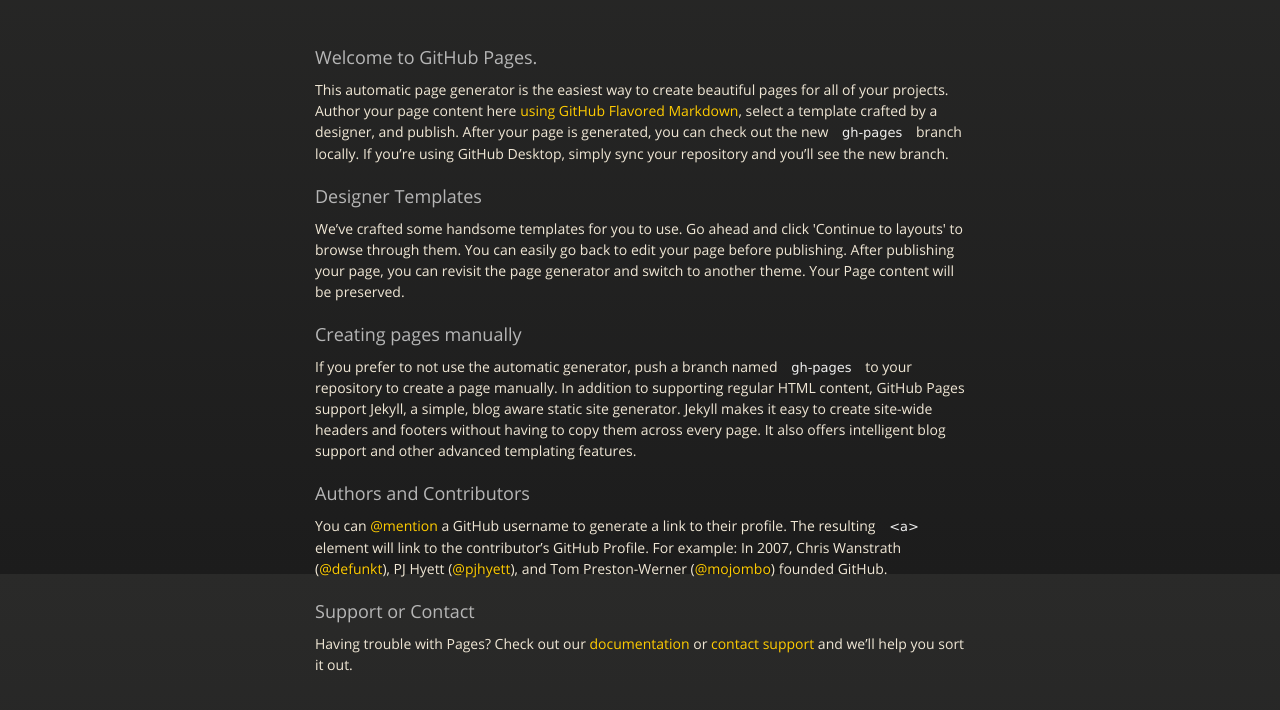
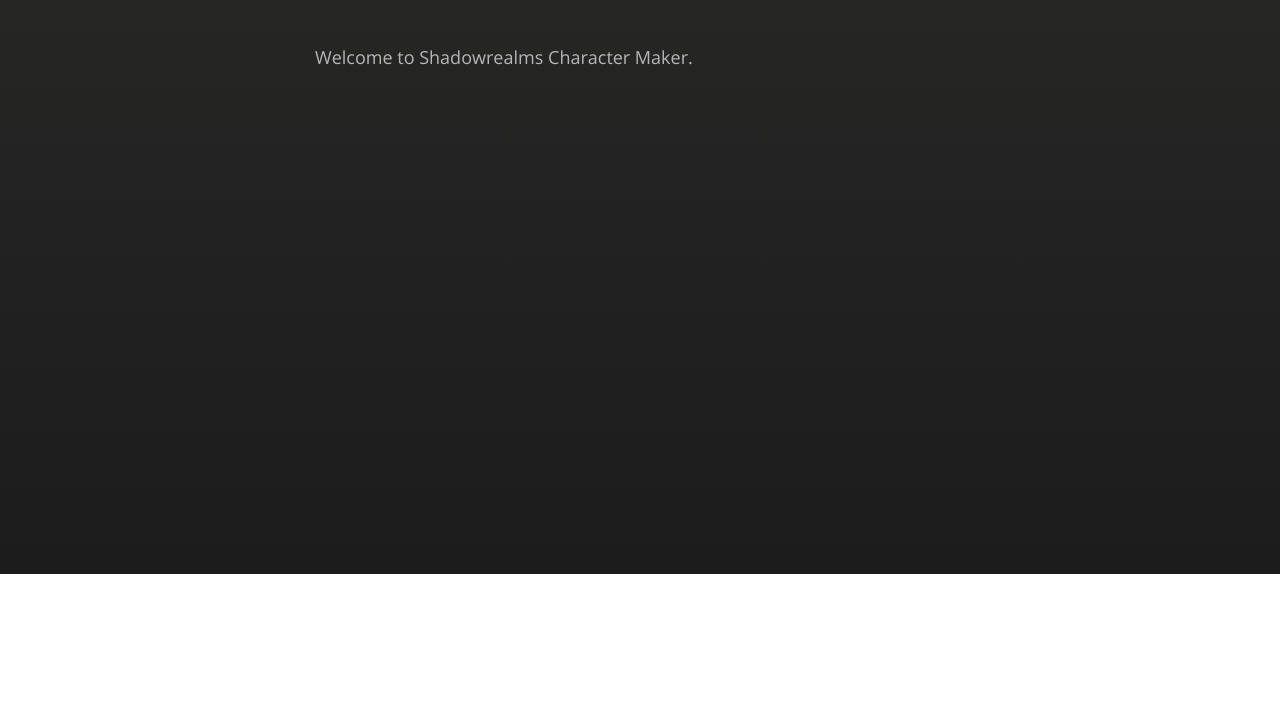
Before and after one commit to averyirin/shadowrealm, a plain HTML site: page index.html in a window 1280 px wide. Shown: the part 226-936 px from the top of the page. After the commit the page ends 800 px from the top, so only its background shows below. Drawn offline with nearby package versions, Linux system fonts and the light colour scheme.

Commit message:
Removed default, added title

```diff
--- a/index.html
+++ b/index.html
@@ -39,29 +39,8 @@
         </div>
 
         <h3>
-<a id="welcome-to-github-pages" class="anchor" href="#welcome-to-github-pages" aria-hidden="true"><span aria-hidden="true" class="octicon octicon-link"></span></a>Welcome to GitHub Pages.</h3>
+<a id="welcome-to-github-pages" class="anchor" href="#welcome-to-github-pages" aria-hidden="true"><span aria-hidden="true" class="octicon octicon-link"></span></a>Welcome to Shadowrealms Character Maker.</h3>
 
-<p>This automatic page generator is the easiest way to create beautiful pages for all of your projects. Author your page content here <a href="https://guides.github.com/features/mastering-markdown/">using GitHub Flavored Markdown</a>, select a template crafted by a designer, and publish. After your page is generated, you can check out the new <code>gh-pages</code> branch locally. If you’re using GitHub Desktop, simply sync your repository and you’ll see the new branch.</p>
-
-<h3>
-<a id="designer-templates" class="anchor" href="#designer-templates" aria-hidden="true"><span aria-hidden="true" class="octicon octicon-link"></span></a>Designer Templates</h3>
-
-<p>We’ve crafted some handsome templates for you to use. Go ahead and click 'Continue to layouts' to browse through them. You can easily go back to edit your page before publishing. After publishing your page, you can revisit the page generator and switch to another theme. Your Page content will be preserved.</p>
-
-<h3>
-<a id="creating-pages-manually" class="anchor" href="#creating-pages-manually" aria-hidden="true"><span aria-hidden="true" class="octicon octicon-link"></span></a>Creating pages manually</h3>
-
-<p>If you prefer to not use the automatic generator, push a branch named <code>gh-pages</code> to your repository to create a page manually. In addition to supporting regular HTML content, GitHub Pages support Jekyll, a simple, blog aware static site generator. Jekyll makes it easy to create site-wide headers and footers without having to copy them across every page. It also offers intelligent blog support and other advanced templating features.</p>
-
-<h3>
-<a id="authors-and-contributors" class="anchor" href="#authors-and-contributors" aria-hidden="true"><span aria-hidden="true" class="octicon octicon-link"></span></a>Authors and Contributors</h3>
-
-<p>You can <a href="https://github.com/blog/821" class="user-mention">@mention</a> a GitHub username to generate a link to their profile. The resulting <code>&lt;a&gt;</code> element will link to the contributor’s GitHub Profile. For example: In 2007, Chris Wanstrath (<a href="https://github.com/defunkt" class="user-mention">@defunkt</a>), PJ Hyett (<a href="https://github.com/pjhyett" class="user-mention">@pjhyett</a>), and Tom Preston-Werner (<a href="https://github.com/mojombo" class="user-mention">@mojombo</a>) founded GitHub.</p>
-
-<h3>
-<a id="support-or-contact" class="anchor" href="#support-or-contact" aria-hidden="true"><span aria-hidden="true" class="octicon octicon-link"></span></a>Support or Contact</h3>
-
-<p>Having trouble with Pages? Check out our <a href="https://help.github.com/pages">documentation</a> or <a href="https://github.com/contact">contact support</a> and we’ll help you sort it out.</p>
       </section>
 
     </div>
```
